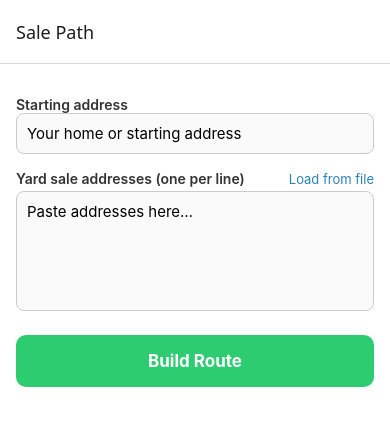
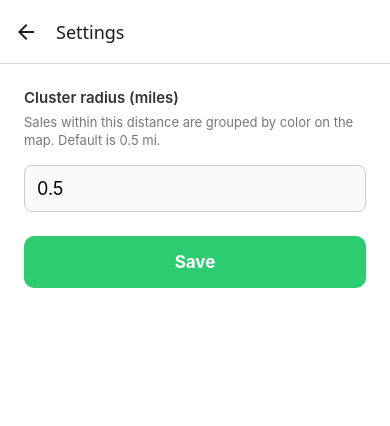
Before and after one commit to EricBell/sale-path, a React Native app: screen /Settings in a window 390 px wide. Shown: the top 426 px of the page. Built offline with nearby package versions, Linux system fonts and the light colour scheme.

Commit message:
issues 4..6   config, radius

```diff
--- a/App.tsx
+++ b/App.tsx
@@ -5,12 +5,16 @@ import { createNativeStackNavigator } from '@react-navigation/native-stack';
 import InputScreen from './src/screens/InputScreen';
 import MapScreen from './src/screens/MapScreen';
 import RouteScreen from './src/screens/RouteScreen';
+import HelpScreen from './src/screens/HelpScreen';
+import SettingsScreen from './src/screens/SettingsScreen';
 import { YardSale, Cluster, HomeLocation } from './src/types';
 
 export type RootStackParamList = {
   Input: undefined;
   Map: { sales: YardSale[]; clusters: Cluster[]; home: HomeLocation };
   Route: { sales: YardSale[]; home: HomeLocation };
+  Help: undefined;
+  Settings: undefined;
 };
 
 const Stack = createNativeStackNavigator<RootStackParamList>();
@@ -23,6 +27,8 @@ export default function App() {
           <Stack.Screen name="Input" component={InputScreen} options={{ title: 'Sale Path' }} />
           <Stack.Screen name="Map" component={MapScreen} options={{ title: 'Route Map' }} />
           <Stack.Screen name="Route" component={RouteScreen} options={{ title: 'Route List' }} />
+          <Stack.Screen name="Help" component={HelpScreen} options={{ title: 'Help' }} />
+          <Stack.Screen name="Settings" component={SettingsScreen} options={{ title: 'Settings' }} />
         </Stack.Navigator>
       </NavigationContainer>
     </SafeAreaProvider>
--- a/package.json
+++ b/package.json
@@ -12,6 +12,7 @@
   },
   "dependencies": {
     "@expo/ngrok": "^4.1.3",
+    "@react-native-async-storage/async-storage": "2.2.0",
     "@react-navigation/native": "^7.0.0",
     "@react-navigation/native-stack": "^7.0.0",
     "expo": "~54.0.0",
--- /dev/null
+++ b/src/screens/HelpScreen.tsx
@@ -0,0 +1,45 @@
+import React from 'react';
+import { ScrollView, Text, StyleSheet } from 'react-native';
+
+export default function HelpScreen() {
+  return (
+    <ScrollView style={styles.container} contentContainerStyle={styles.content}>
+      <Text style={styles.heading}>Map Colors & Clustering</Text>
+      <Text style={styles.body}>
+        The colors come from the clustering algorithm. When you hit "Build Route", the app runs a
+        union-find over all your geocoded addresses — any two sales within the configured radius of
+        each other get merged into the same cluster. Every sale in a cluster shares the same color,
+        picked by cycling through a palette of 6 colors by cluster ID.
+      </Text>
+      <Text style={styles.body}>
+        So pins that are the same color are geographically close enough to walk between (or park
+        once and hit on foot). Isolated sales that aren't near anything else get their own unique
+        color.
+      </Text>
+      <Text style={styles.body}>
+        The clusters also affect the map view — the map shows a single marker at each cluster's
+        centroid, not individual pins, so you see the neighborhood grouping at a glance rather than
+        overlapping pins.
+      </Text>
+      <Text style={styles.heading}>Cluster Radius</Text>
+      <Text style={styles.body}>
+        You can change the clustering radius in Settings (⚙ on the main screen). The default is
+        0.5 miles. A larger radius groups more distant sales together; a smaller radius keeps groups
+        tighter.
+      </Text>
+      <Text style={styles.heading}>Route Scoring</Text>
+      <Text style={styles.body}>
+        The route is not simply the shortest path. Each stop is scored by priority, time-of-morning
+        freshness, and distance. High-priority sales are biased toward the start of the route, even
+        if they're slightly out of the way.
+      </Text>
+    </ScrollView>
+  );
+}
+
+const styles = StyleSheet.create({
+  container: { flex: 1, backgroundColor: '#fff' },
+  content: { padding: 20, paddingBottom: 48 },
+  heading: { fontSize: 16, fontWeight: '700', color: '#222', marginTop: 20, marginBottom: 8 },
+  body: { fontSize: 15, color: '#444', lineHeight: 22, marginBottom: 12 },
+});
--- a/src/screens/InputScreen.tsx
+++ b/src/screens/InputScreen.tsx
@@ -1,4 +1,4 @@
-import React, { useState, useCallback } from 'react';
+import React, { useState, useCallback, useEffect } from 'react';
 import {
   View,
   Text,
@@ -10,11 +10,13 @@ import {
   ActivityIndicator,
 } from 'react-native';
 import { NativeStackScreenProps } from '@react-navigation/native-stack';
+import { useFocusEffect } from '@react-navigation/native';
 import * as DocumentPicker from 'expo-document-picker';
 import { RootStackParamList } from '../../App';
 import { YardSale } from '../types';
 import { useGeocoding } from '../hooks/useGeocoding';
 import { clusterSales } from '../services/clustering';
+import { loadSettings, DEFAULT_SETTINGS, loadHomeAddress, saveHomeAddress } from '../services/settings';
 
 type Props = NativeStackScreenProps<RootStackParamList, 'Input'>;
 
@@ -43,7 +45,30 @@ export default function InputScreen({ navigation }: Props) {
   const [homeAddress, setHomeAddress] = useState('');
   const [addressText, setAddressText] = useState('');
   const [sales, setSales] = useState<YardSale[]>([]);
+  const [clusterRadiusMiles, setClusterRadiusMiles] = useState(DEFAULT_SETTINGS.clusterRadiusMiles);
   const { geocodeAll, loading, progress, error } = useGeocoding();
+
+  useFocusEffect(
+    useCallback(() => {
+      loadSettings().then((s) => setClusterRadiusMiles(s.clusterRadiusMiles));
+      loadHomeAddress().then((addr) => { if (addr) setHomeAddress(addr); });
+    }, [])
+  );
+
+  useEffect(() => {
+    navigation.setOptions({
+      headerRight: () => (
+        <React.Fragment>
+          <TouchableOpacity onPress={() => navigation.navigate('Settings')} style={styles.headerBtn}>
+            <Text style={styles.headerBtnText}>⚙</Text>
+          </TouchableOpacity>
+          <TouchableOpacity onPress={() => navigation.navigate('Help')} style={styles.headerBtn}>
+            <Text style={styles.headerBtnText}>?</Text>
+          </TouchableOpacity>
+        </React.Fragment>
+      ),
+    });
+  }, [navigation]);
 
   const handleAddressTextChange = useCallback((text: string) => {
     setAddressText(text);
@@ -88,9 +113,10 @@ export default function InputScreen({ navigation }: Props) {
     }
     const result = await geocodeAll(sales, homeAddress.trim());
     if (!result) return;
-    const clusters = clusterSales(result.sales);
+    const radiusKm = clusterRadiusMiles * 1.60934;
+    const clusters = clusterSales(result.sales, radiusKm);
     navigation.navigate('Map', { sales: result.sales, clusters, home: result.home });
-  }, [homeAddress, sales, geocodeAll, navigation]);
+  }, [homeAddress, sales, geocodeAll, navigation, clusterRadiusMiles]);
 
   return (
     <ScrollView style={styles.container} keyboardShouldPersistTaps="handled">
@@ -98,15 +124,15 @@ export default function InputScreen({ navigation }: Props) {
       <TextInput
         style={styles.input}
         value={homeAddress}
-        onChangeText={setHomeAddress}
+        onChangeText={(t) => { setHomeAddress(t); saveHomeAddress(t); }}
         placeholder="Your home or starting address"
         autoCorrect={false}
       />
 
       <View style={styles.labelRow}>
         <Text style={styles.label}>Yard sale addresses (one per line)</Text>
-        <TouchableOpacity onPress={handleLoadFile}>
-          <Text style={styles.loadFileLink}>Load from file</Text>
+        <TouchableOpacity style={styles.loadButton} onPress={handleLoadFile}>
+          <Text style={styles.loadButtonText}>Load</Text>
         </TouchableOpacity>
       </View>
       <TextInput
@@ -164,7 +190,16 @@ const styles = StyleSheet.create({
   container: { flex: 1, padding: 16, backgroundColor: '#fff' },
   labelRow: { flexDirection: 'row', justifyContent: 'space-between', alignItems: 'baseline', marginBottom: 4 },
   label: { fontSize: 14, fontWeight: '600', marginTop: 16, color: '#333' },
-  loadFileLink: { fontSize: 13, color: '#2980B9' },
+  loadButton: {
+    borderWidth: 1,
+    borderColor: '#2980B9',
+    borderRadius: 6,
+    paddingHorizontal: 12,
+    paddingVertical: 4,
+  },
+  loadButtonText: { fontSize: 13, color: '#2980B9', fontWeight: '600' },
+  headerBtn: { paddingHorizontal: 10, paddingVertical: 4 },
+  headerBtnText: { fontSize: 18, color: '#2980B9' },
   input: {
     borderWidth: 1,
     borderColor: '#ccc',
--- /dev/null
+++ b/src/screens/SettingsScreen.tsx
@@ -0,0 +1,77 @@
+import React, { useEffect, useState } from 'react';
+import {
+  View,
+  Text,
+  TextInput,
+  TouchableOpacity,
+  StyleSheet,
+  Alert,
+} from 'react-native';
+import { NativeStackScreenProps } from '@react-navigation/native-stack';
+import { RootStackParamList } from '../../App';
+import { loadSettings, saveSettings } from '../services/settings';
+
+type Props = NativeStackScreenProps<RootStackParamList, 'Settings'>;
+
+export default function SettingsScreen({ navigation }: Props) {
+  const [radiusMiles, setRadiusMiles] = useState('');
+
+  useEffect(() => {
+    loadSettings().then((s) => setRadiusMiles(String(s.clusterRadiusMiles)));
+  }, []);
+
+  const handleSave = async () => {
+    const val = parseFloat(radiusMiles);
+    if (isNaN(val) || val <= 0) {
+      Alert.alert('Invalid value', 'Enter a positive number of miles.');
+      return;
+    }
+    try {
+      await saveSettings({ clusterRadiusMiles: val });
+      navigation.goBack();
+    } catch (e) {
+      Alert.alert('Could not save', e instanceof Error ? e.message : 'Unknown error — settings were not saved.');
+    }
+  };
+
+  return (
+    <View style={styles.container}>
+      <Text style={styles.label}>Cluster radius (miles)</Text>
+      <Text style={styles.hint}>
+        Sales within this distance are grouped by color on the map. Default is 0.5 mi.
+      </Text>
+      <TextInput
+        style={styles.input}
+        value={radiusMiles}
+        onChangeText={setRadiusMiles}
+        keyboardType="decimal-pad"
+        selectTextOnFocus
+      />
+      <TouchableOpacity style={styles.button} onPress={handleSave}>
+        <Text style={styles.buttonText}>Save</Text>
+      </TouchableOpacity>
+    </View>
+  );
+}
+
+const styles = StyleSheet.create({
+  container: { flex: 1, padding: 24, backgroundColor: '#fff' },
+  label: { fontSize: 15, fontWeight: '600', color: '#333', marginBottom: 6 },
+  hint: { fontSize: 13, color: '#777', marginBottom: 16, lineHeight: 18 },
+  input: {
+    borderWidth: 1,
+    borderColor: '#ccc',
+    borderRadius: 8,
+    padding: 12,
+    fontSize: 18,
+    backgroundColor: '#fafafa',
+    marginBottom: 24,
+  },
+  button: {
+    backgroundColor: '#2ECC71',
+    borderRadius: 10,
+    padding: 16,
+    alignItems: 'center',
+  },
+  buttonText: { color: '#fff', fontSize: 17, fontWeight: '700' },
+});
--- a/src/services/clustering.ts
+++ b/src/services/clustering.ts
@@ -35,7 +35,7 @@ function makeUnionFind(n: number) {
   return { find, union };
 }
 
-export function clusterSales(sales: YardSale[]): Cluster[] {
+export function clusterSales(sales: YardSale[], radiusKm = CLUSTER_RADIUS_KM): Cluster[] {
   const geocoded = sales.filter((s) => s.lat !== null && s.lng !== null);
   const n = geocoded.length;
   if (n === 0) return [];
@@ -44,7 +44,7 @@ export function clusterSales(sales: YardSale[]): Cluster[] {
   for (let i = 0; i < n; i++) {
     for (let j = i + 1; j < n; j++) {
       const dist = haversineKm(geocoded[i].lat!, geocoded[i].lng!, geocoded[j].lat!, geocoded[j].lng!);
-      if (dist <= CLUSTER_RADIUS_KM) uf.union(i, j);
+      if (dist <= radiusKm) uf.union(i, j);
     }
   }
 
--- /dev/null
+++ b/src/services/settings.ts
@@ -0,0 +1,44 @@
+import AsyncStorage from '@react-native-async-storage/async-storage';
+
+export interface AppSettings {
+  clusterRadiusMiles: number;
+}
+
+const DEFAULTS: AppSettings = {
+  clusterRadiusMiles: 0.5,
+};
+
+export const DEFAULT_SETTINGS = DEFAULTS;
+
+const KEY = '@sale-path/settings';
+const HOME_KEY = '@sale-path/homeAddress';
+
+export async function loadSettings(): Promise<AppSettings> {
+  try {
+    const json = await AsyncStorage.getItem(KEY);
+    if (!json) return { ...DEFAULTS };
+    return { ...DEFAULTS, ...JSON.parse(json) };
+  } catch {
+    return { ...DEFAULTS };
+  }
+}
+
+export async function saveSettings(settings: AppSettings): Promise<void> {
+  await AsyncStorage.setItem(KEY, JSON.stringify(settings));
+}
+
+export async function loadHomeAddress(): Promise<string> {
+  try {
+    return (await AsyncStorage.getItem(HOME_KEY)) ?? '';
+  } catch {
+    return '';
+  }
+}
+
+export async function saveHomeAddress(address: string): Promise<void> {
+  try {
+    await AsyncStorage.setItem(HOME_KEY, address);
+  } catch {
+    // non-critical, ignore
+  }
+}
```
Also changed, not shown: 1 other file (tests, documents, lock files or other folders).
